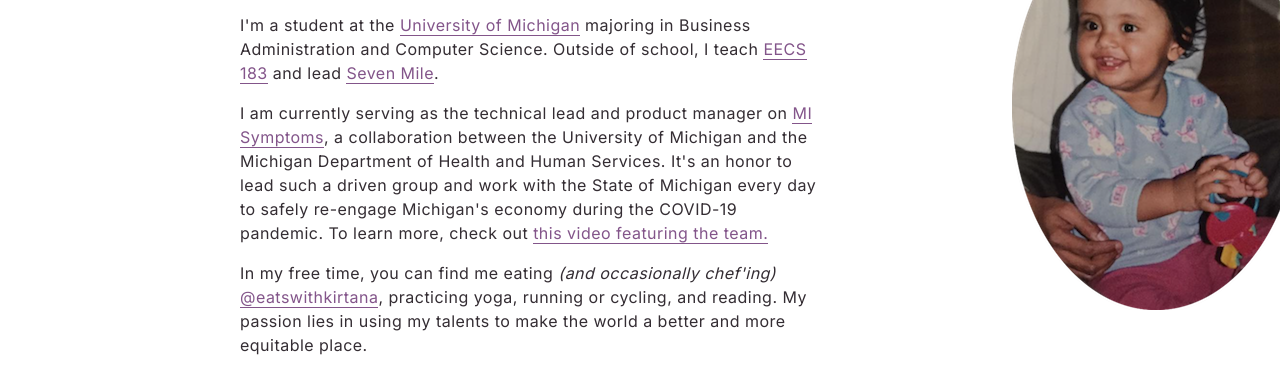
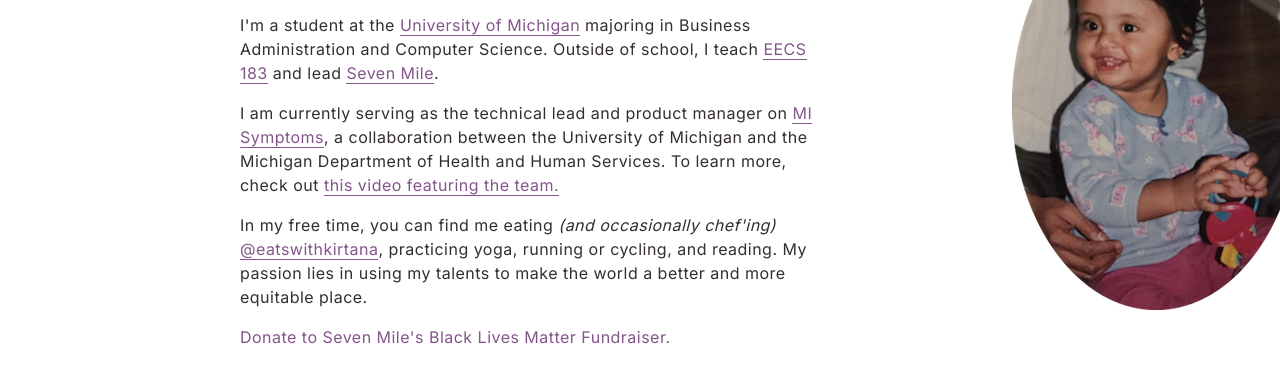
Before and after one commit to kirtanac/kirtanac.github.io, a plain HTML site: page index 2.html in a window 1280 px wide. Shown: the part 193-565 px from the top of the page. Drawn offline with Linux system fonts and the light colour scheme.

Commit message:
Shortened it

```diff
--- a/index.html
+++ b/index 2.html
@@ -29,7 +29,6 @@
              <a href="http://www.umsevenmile.org/" target="_blank">Seven Mile</a>.</p>
 
              <p> I am currently serving as the technical lead and product manager on <a href="http://misymptomapp.state.mi.us/" target="_blank">MI Symptoms</a>, a collaboration between the University of Michigan and the Michigan Department of Health and Human Services.
-                It's an honor to lead such a driven group and work with the State of Michigan every day to safely re-engage Michigan's economy during the COVID-19 pandemic.
                 To learn more, check out <a href="https://news.engin.umich.edu/2020/06/students-lead-the-way-on-state-of-michigan-web-application-to-help-curb-the-spread-of-covid-19/" target="_blank">this video featuring the team.</a></p>
 
              <p>In my free time, you can find me eating <i>(and occasionally chef'ing)</i>
```
